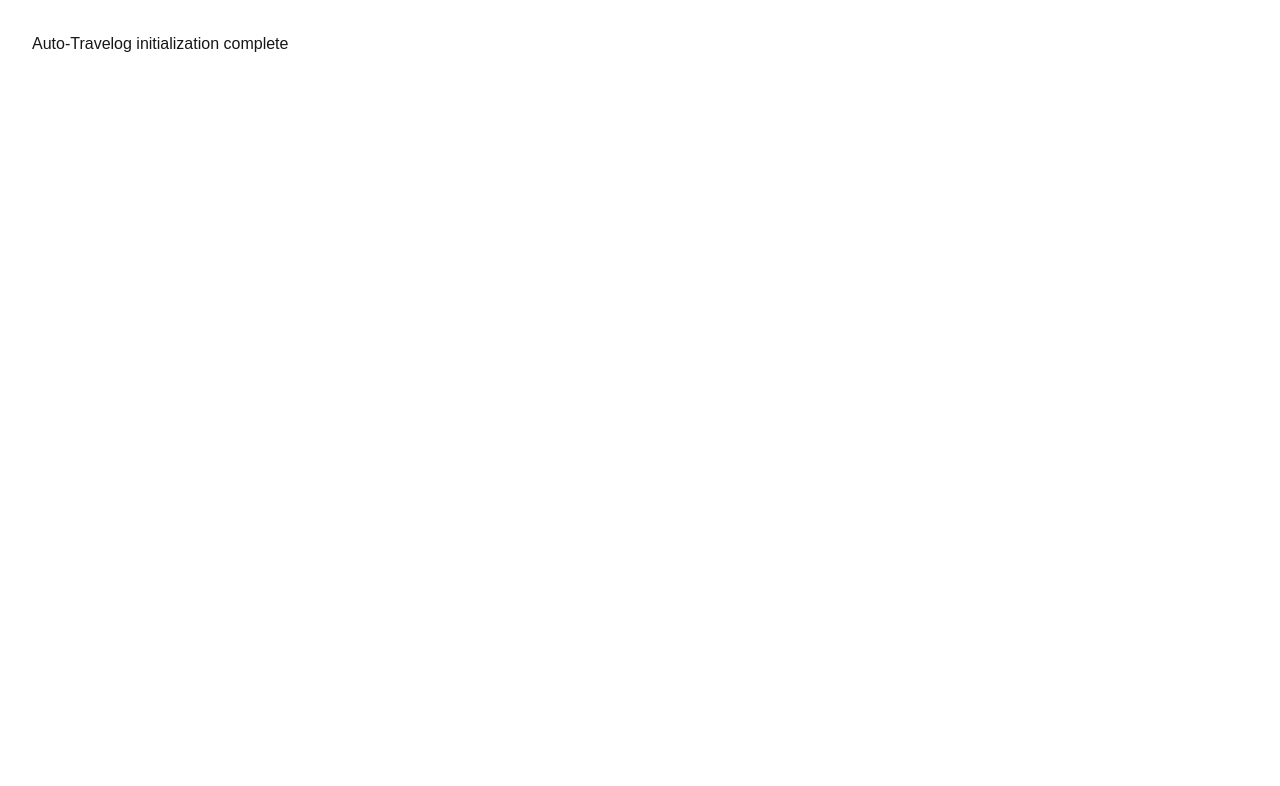
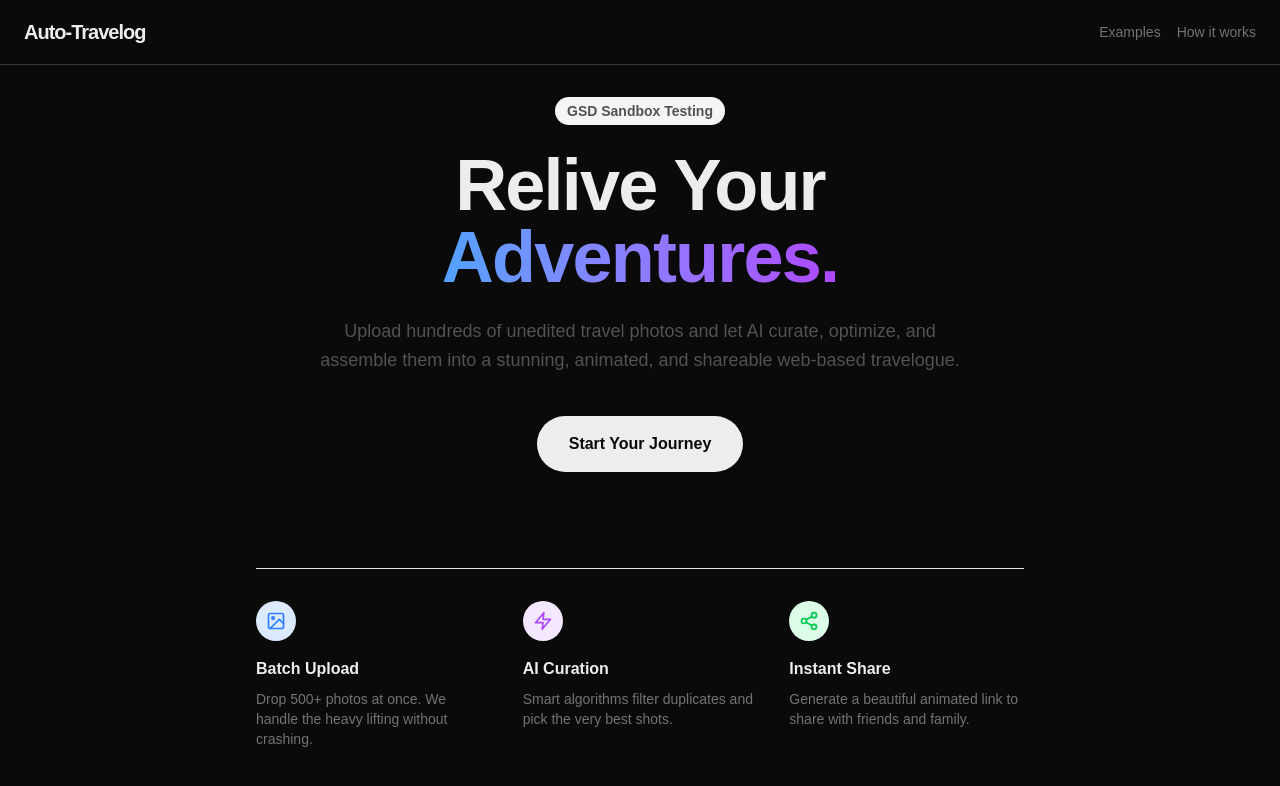
Before and after one commit to robert1112/ai-travelogue, a Next.js app: page / in a window 1280 px wide. Shown: the top 786 px of the page. Built offline with nearby package versions, Linux system fonts and the light colour scheme.

Commit message:
feat: complete 1-2-PLAN - Hero section and Glassmorphism Layout

```diff
--- a/app/layout.tsx
+++ b/app/layout.tsx
@@ -1,33 +1,22 @@
-import type { Metadata } from "next";
-import { Geist, Geist_Mono } from "next/font/google";
-import "./globals.css";
-
-const geistSans = Geist({
-  variable: "--font-geist-sans",
-  subsets: ["latin"],
-});
-
-const geistMono = Geist_Mono({
-  variable: "--font-geist-mono",
-  subsets: ["latin"],
-});
+import type { Metadata } from 'next';
+import './globals.css';
+import BaseLayout from '@/components/BaseLayout';
 
 export const metadata: Metadata = {
-  title: "Create Next App",
-  description: "Generated by create next app",
+  title: 'Auto-Travelog | AI Travel Journal',
+  description: 'AI-powered travel journal generator',
 };
 
 export default function RootLayout({
   children,
-}: Readonly<{
+}: {
   children: React.ReactNode;
-}>) {
+}) {
   return (
-    <html
-      lang="en"
-      className={`${geistSans.variable} ${geistMono.variable} h-full antialiased`}
-    >
-      <body className="min-h-full flex flex-col">{children}</body>
+    <html lang="en" className="dark">
+      <body className="antialiased">
+        <BaseLayout>{children}</BaseLayout>
+      </body>
     </html>
   );
 }
--- a/app/page.tsx
+++ b/app/page.tsx
@@ -1,7 +1,61 @@
+"use client";
+
+import { motion } from "framer-motion";
+import { FiImage, FiZap, FiShare2 } from "react-icons/fi";
+
 export default function Home() {
   return (
-    <main className="min-h-screen p-8">
-      <h1>Auto-Travelog initialization complete</h1>
-    </main>
+    <div className="flex flex-col items-center justify-center min-h-[80vh] text-center">
+      <motion.div
+        initial={{ opacity: 0, y: 50 }}
+        animate={{ opacity: 1, y: 0 }}
+        transition={{ duration: 0.8, ease: "easeOut" }}
+        className="max-w-3xl"
+      >
+        <span className="inline-block py-1 px-3 rounded-full bg-neutral-100 dark:bg-neutral-800 text-sm font-semibold text-neutral-600 dark:text-neutral-300 mb-6">
+          GSD Sandbox Testing
+        </span>
+        <h1 className="text-5xl font-extrabold tracking-tight sm:text-7xl mb-6">
+          Relive Your <br />
+          <span className="text-transparent bg-clip-text bg-gradient-to-r from-blue-400 to-purple-500">
+            Adventures.
+          </span>
+        </h1>
+        <p className="text-lg text-neutral-600 dark:text-neutral-400 mb-10 max-w-2xl mx-auto leading-relaxed">
+          Upload hundreds of unedited travel photos and let AI curate, optimize, and assemble them into a stunning, animated, and shareable web-based travelogue.
+        </p>
+        <motion.button
+          whileHover={{ scale: 1.05 }}
+          whileTap={{ scale: 0.95 }}
+          className="rounded-full bg-foreground text-background px-8 py-4 font-bold shadow-lg hover:shadow-xl hover:bg-neutral-800 dark:hover:bg-neutral-200 transition-all mb-16"
+        >
+          Start Your Journey
+        </motion.button>
+
+        <div className="grid grid-cols-1 sm:grid-cols-3 gap-8 text-left mt-8 pt-8 border-t border-neutral-200 dark:border-neutral-800">
+          <div className="flex flex-col items-center sm:items-start text-center sm:text-left">
+            <div className="h-10 w-10 rounded-full bg-blue-100 dark:bg-blue-900/30 flex items-center justify-center text-blue-500 mb-4">
+              <FiImage className="text-xl" />
+            </div>
+            <h3 className="font-bold mb-2">Batch Upload</h3>
+            <p className="text-sm text-neutral-500">Drop 500+ photos at once. We handle the heavy lifting without crashing.</p>
+          </div>
+          <div className="flex flex-col items-center sm:items-start text-center sm:text-left">
+            <div className="h-10 w-10 rounded-full bg-purple-100 dark:bg-purple-900/30 flex items-center justify-center text-purple-500 mb-4">
+              <FiZap className="text-xl" />
+            </div>
+            <h3 className="font-bold mb-2">AI Curation</h3>
+            <p className="text-sm text-neutral-500">Smart algorithms filter duplicates and pick the very best shots.</p>
+          </div>
+          <div className="flex flex-col items-center sm:items-start text-center sm:text-left">
+            <div className="h-10 w-10 rounded-full bg-green-100 dark:bg-green-900/30 flex items-center justify-center text-green-500 mb-4">
+              <FiShare2 className="text-xl" />
+            </div>
+            <h3 className="font-bold mb-2">Instant Share</h3>
+            <p className="text-sm text-neutral-500">Generate a beautiful animated link to share with friends and family.</p>
+          </div>
+        </div>
+      </motion.div>
+    </div>
   );
 }
--- /dev/null
+++ b/components/BaseLayout.tsx
@@ -0,0 +1,22 @@
+import React from 'react';
+
+export default function BaseLayout({ children }: { children: React.ReactNode }) {
+  return (
+    <div className="min-h-screen bg-background text-foreground selection:bg-neutral-800 selection:text-white dark:selection:bg-neutral-200 dark:selection:text-black">
+      <header className="sticky top-0 z-50 w-full border-b border-neutral-200/20 bg-background/60 backdrop-blur-md dark:border-neutral-800/20">
+        <div className="mx-auto flex h-16 max-w-7xl items-center justify-between px-6">
+          <div className="flex items-center gap-2">
+            <span className="text-xl font-extrabold tracking-tighter">Auto-Travelog</span>
+          </div>
+          <nav className="flex gap-4 text-sm font-medium text-neutral-500 dark:text-neutral-400">
+            <a href="#" className="hover:text-foreground transition-colors">Examples</a>
+            <a href="#" className="hover:text-foreground transition-colors">How it works</a>
+          </nav>
+        </div>
+      </header>
+      <main className="mx-auto w-full max-w-7xl px-6 py-8">
+        {children}
+      </main>
+    </div>
+  );
+}
```
